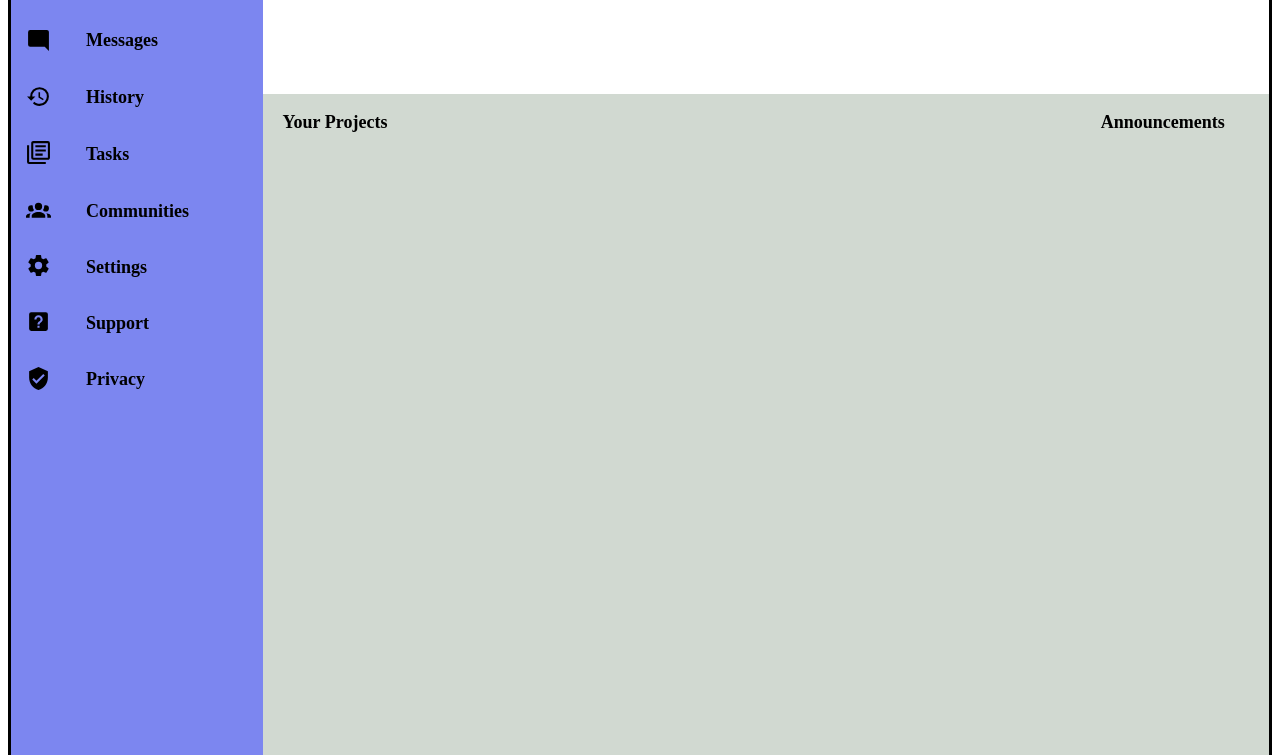
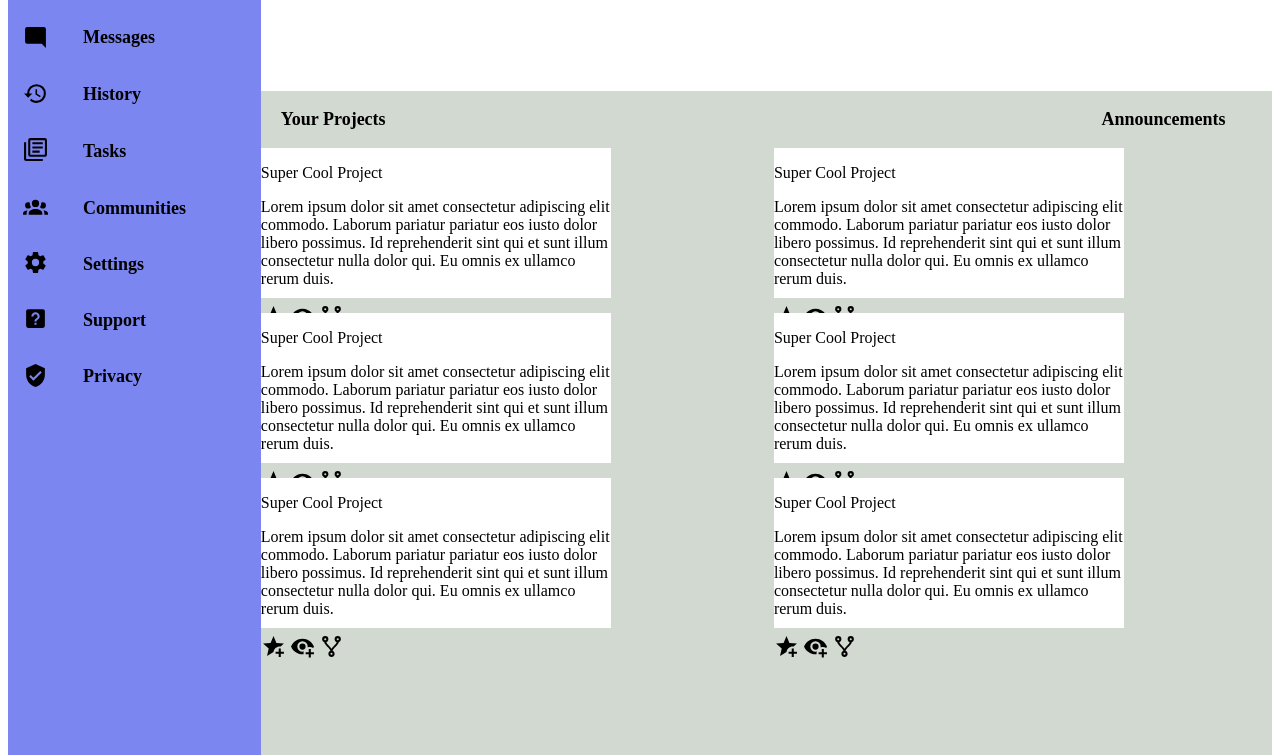
Before and after one commit to charliefenton-png/project-admin-dashboard, a plain HTML site: page index.html in a window 1280 px wide. Shown: the part 197-952 px from the top of the page. Drawn offline with Linux system fonts and the light colour scheme.

Commit message:
added main content cards

```diff
--- a/index.html
+++ b/index.html
@@ -66,6 +66,68 @@
       <p>Your Projects</p>
       <p>Announcements</p>
      </div>
+    <div class="cards">
+     <div class="cardOne">
+      <p>Super Cool Project</p>
+      <p>Lorem ipsum dolor sit amet consectetur adipiscing elit commodo.
+        Laborum pariatur pariatur eos iusto dolor libero possimus.
+        Id reprehenderit sint qui et sunt illum consectetur nulla dolor qui.
+        Eu omnis ex ullamco rerum duis.</p>
+      <img class="starIconOne" src="dashboard-images/star-plus.svg" alt="star icon" width="25" height="25">
+      <img class="eyeIconOne" src="dashboard-images/eye-plus.svg" alt="eye icon" width="25" height="25">
+      <img class="forkIconOne" src="dashboard-images/source-fork.svg" alt="fork icon" width="25" height="25">
+     </div>
+     <div class="cardOne">
+      <p>Super Cool Project</p>
+      <p>Lorem ipsum dolor sit amet consectetur adipiscing elit commodo.
+        Laborum pariatur pariatur eos iusto dolor libero possimus.
+        Id reprehenderit sint qui et sunt illum consectetur nulla dolor qui.
+        Eu omnis ex ullamco rerum duis.</p>
+      <img class="starIconOne" src="dashboard-images/star-plus.svg" alt="star icon" width="25" height="25">
+      <img class="eyeIconOne" src="dashboard-images/eye-plus.svg" alt="eye icon" width="25" height="25">
+      <img class="forkIconOne" src="dashboard-images/source-fork.svg" alt="fork icon" width="25" height="25">
+     </div>
+     <div class="cardOne">
+      <p>Super Cool Project</p>
+      <p>Lorem ipsum dolor sit amet consectetur adipiscing elit commodo.
+        Laborum pariatur pariatur eos iusto dolor libero possimus.
+        Id reprehenderit sint qui et sunt illum consectetur nulla dolor qui.
+        Eu omnis ex ullamco rerum duis.</p>
+      <img class="starIconOne" src="dashboard-images/star-plus.svg" alt="star icon" width="25" height="25">
+      <img class="eyeIconOne" src="dashboard-images/eye-plus.svg" alt="eye icon" width="25" height="25">
+      <img class="forkIconOne" src="dashboard-images/source-fork.svg" alt="fork icon" width="25" height="25">
+     </div>
+     <div class="cardOne">
+      <p>Super Cool Project</p>
+      <p>Lorem ipsum dolor sit amet consectetur adipiscing elit commodo.
+        Laborum pariatur pariatur eos iusto dolor libero possimus.
+        Id reprehenderit sint qui et sunt illum consectetur nulla dolor qui.
+        Eu omnis ex ullamco rerum duis.</p>
+      <img class="starIconOne" src="dashboard-images/star-plus.svg" alt="star icon" width="25" height="25">
+      <img class="eyeIconOne" src="dashboard-images/eye-plus.svg" alt="eye icon" width="25" height="25">
+      <img class="forkIconOne" src="dashboard-images/source-fork.svg" alt="fork icon" width="25" height="25">
+     </div>
+     <div class="cardOne">
+      <p>Super Cool Project</p>
+      <p>Lorem ipsum dolor sit amet consectetur adipiscing elit commodo.
+        Laborum pariatur pariatur eos iusto dolor libero possimus.
+        Id reprehenderit sint qui et sunt illum consectetur nulla dolor qui.
+        Eu omnis ex ullamco rerum duis.</p>
+      <img class="starIconOne" src="dashboard-images/star-plus.svg" alt="star icon" width="25" height="25">
+      <img class="eyeIconOne" src="dashboard-images/eye-plus.svg" alt="eye icon" width="25" height="25">
+      <img class="forkIconOne" src="dashboard-images/source-fork.svg" alt="fork icon" width="25" height="25">
+     </div>
+     <div class="cardOne">
+      <p>Super Cool Project</p>
+      <p>Lorem ipsum dolor sit amet consectetur adipiscing elit commodo.
+        Laborum pariatur pariatur eos iusto dolor libero possimus.
+        Id reprehenderit sint qui et sunt illum consectetur nulla dolor qui.
+        Eu omnis ex ullamco rerum duis.</p>
+      <img class="starIconOne" src="dashboard-images/star-plus.svg" alt="star icon" width="25" height="25">
+      <img class="eyeIconOne" src="dashboard-images/eye-plus.svg" alt="eye icon" width="25" height="25">
+      <img class="forkIconOne" src="dashboard-images/source-fork.svg" alt="fork icon" width="25" height="25">
+     </div>
+    </div>
     </div>
 
 
--- a/styles.css
+++ b/styles.css
@@ -1,6 +1,4 @@
 .container {
-  border-style: solid;
-  border-color: black;
   height: 140vh;
   display: grid;
   grid-template-columns: 1fr 4fr;
@@ -188,3 +186,18 @@ button {
   font-size: large;
   font-weight: bold;
 }
+
+
+.cardOne {
+  width: 350px;
+  height: 150px;
+  background-color: white;
+}
+
+
+.cards {
+  display: grid;
+  grid-template-columns: 1fr 1fr;
+  grid-template-rows: 1fr 1fr 1fr;
+  gap: 15px;
+}
```
Also changed, not shown: dashboard-images/eye-plus.svg (added), dashboard-images/source-fork.svg (added), dashboard-images/star-plus.svg (added).
